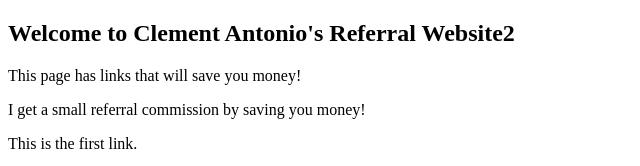
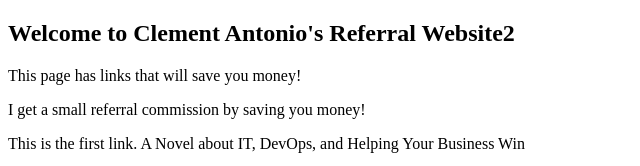
Before and after one commit to do360now/website, a plain HTML site: page index.html in a window 1280 px wide. Shown: the top 166 px of the page, without its empty margins (0-640 px from the left). Drawn offline with nearby package versions, Linux system fonts and the light colour scheme; a script that the page names is missing.

Commit message:
update content

```diff
--- a/index.html
+++ b/index.html
@@ -15,6 +15,7 @@
     <p>
 
       This is the first link.
+      A Novel about IT, DevOps, and Helping Your Business Win
       <!-- We will put our React component inside this div. -->
       <div class="like_button_container" data-commentid="1"></div>
       <a href="https://www.amazon.com/Phoenix-Project-DevOps-Helping-Business-ebook/dp/B078Y98RG8?_encoding=UTF8&pd_rd_w=kMPxe&content-id=amzn1.sym.8cf3b8ef-6a74-45dc-9f0d-6409eb523603&pf_rd_p=8cf3b8ef-6a74-45dc-9f0d-6409eb523603&pf_rd_r=8T32WA8WM314R9Q6T86Z&pd_rd_wg=UfpEc&pd_rd_r=0317d159-ca87-438f-937d-7c8554f03259&linkCode=li1&tag=mcnetinc-20&linkId=7715979376b4d877b3b9f18a360c4de7&language=en_US&ref_=as_li_ss_il" target="_blank"><img border="0" src="//ws-na.amazon-adsystem.com/widgets/q?_encoding=UTF8&ASIN=B078Y98RG8&Format=_SL110_&ID=AsinImage&MarketPlace=US&ServiceVersion=20070822&WS=1&tag=mcnetinc-20&language=en_US" ></a><img src="https://ir-na.amazon-adsystem.com/e/ir?t=mcnetinc-20&language=en_US&l=li1&o=1&a=B078Y98RG8" width="1" height="1" border="0" alt="" style="border:none !important; margin:0px !important;" />
```
